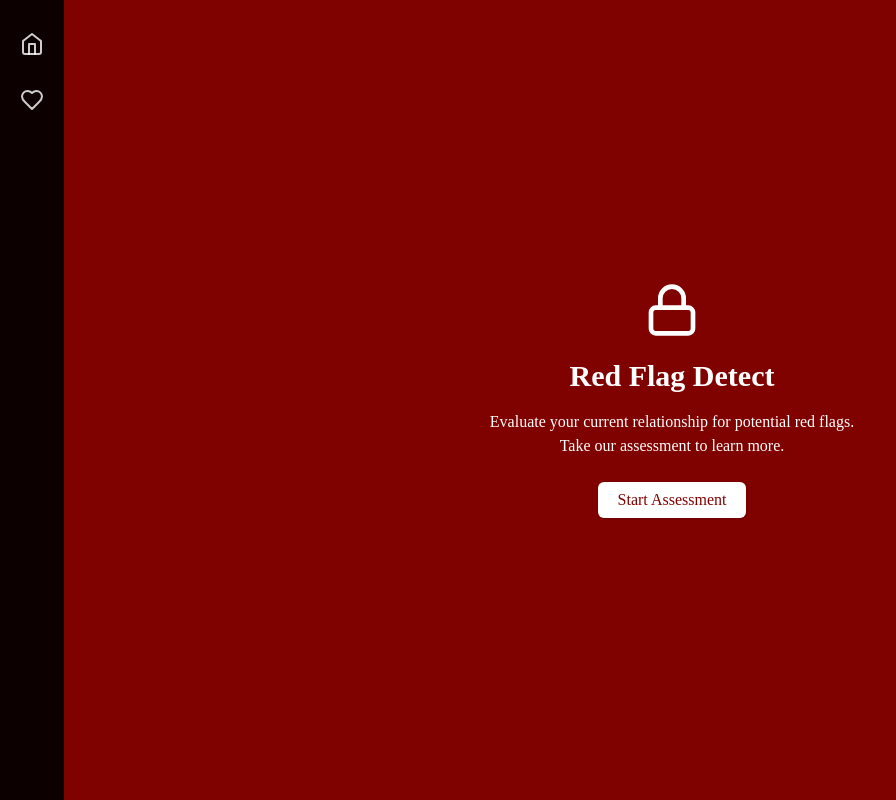
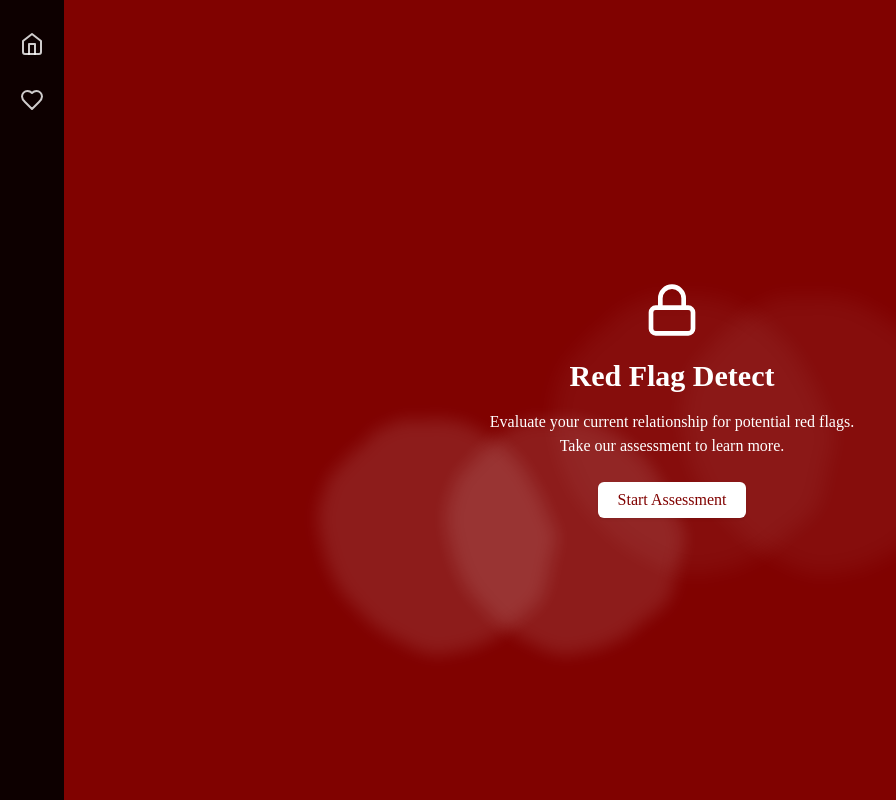
Before and after one commit to developer-jiwon/redflag_tested, a Next.js app in the folder redflag/: page / in a window 1280 px wide. Shown: the whole page, without its empty margins (0-896 px from the left). Built offline with nearby package versions, Linux system fonts and the light colour scheme.

Commit message:
Apply an animation effect

```diff
--- a/redflag/app/globals.css
+++ b/redflag/app/globals.css
@@ -70,3 +70,46 @@
 .animate-pulse-slow {
   animation: pulse-slow 4s ease-in-out infinite;
 }
+
+.smoke-container {
+  position: absolute;
+  top: 0;
+  left: 0;
+  width: 100%;
+  height: 100%;
+  pointer-events: none;
+}
+
+.smoke-particle {
+  position: absolute;
+  width: 100px;
+  height: 100px;
+  bottom: -20px;
+  background: rgba(255, 255, 255, 0.3);
+  filter: url(#smoke) blur(4px);
+  animation: rise 6s infinite;
+  border-radius: 50%;
+}
+
+@keyframes rise {
+  0% {
+    transform: translateY(0) scale(1);
+    opacity: 0;
+  }
+  15% {
+    opacity: 0.5;
+  }
+  50% {
+    transform: translateY(-300px) scale(2.5);
+    opacity: 0.2;
+  }
+  100% {
+    transform: translateY(-500px) scale(3);
+    opacity: 0;
+  }
+}
+
+.delay-2 { animation-delay: -2s; }
+.delay-4 { animation-delay: -4s; }
+.delay-6 { animation-delay: -6s; }
+.delay-8 { animation-delay: -8s; }
--- a/redflag/app/page.tsx
+++ b/redflag/app/page.tsx
@@ -10,6 +10,7 @@ import { Lock } from "lucide-react"
 import { Button } from "@/components/ui/button"
 import LHN from "@/components/LHN"
 import { useTranslation } from 'react-i18next'
+import SmokeEffect from '@/components/SmokeEffect'
 
 type AppState = "landing" | "category-selection" | "quiz" | "results"
 
@@ -96,7 +97,8 @@ export default function RedFlagDetect() {
   }
 
   return (
-    <div className="min-h-screen bg-[#800200]">
+    <div className="min-h-screen bg-[#800200] relative overflow-hidden">
+      <SmokeEffect />
       {/* Language buttons temporarily commented out
       <div className="absolute top-4 right-4 z-[60]">
         <button onClick={() => changeLanguage('en')} className="bg-white text-[#800200] hover:bg-gray-200 px-2 py-1 text-sm mr-2 rounded">English</button>
@@ -109,7 +111,7 @@ export default function RedFlagDetect() {
         onNavigate={handleNavigate}
       />
 
-      <main className="w-full min-h-screen md:pl-16 flex items-center justify-center">
+      <main className="w-full min-h-screen md:pl-16 flex items-center justify-center relative z-20">
         <div className="w-full flex justify-center items-center">
           {appState === "landing" && (
             <div className="flex flex-col items-center justify-center text-center px-4">
@@ -118,7 +120,10 @@ export default function RedFlagDetect() {
               <p className="text-sm md:text-base text-white text-center mb-5 md:mb-6 max-w-sm">
                 Evaluate your current relationship for potential red flags. Take our assessment to learn more.
               </p>
-              <Button onClick={handleStartQuiz} className="bg-white text-[#800200] hover:bg-gray-200 px-5 py-2 text-sm md:text-base">
+              <Button
+                onClick={handleStartQuiz}
+                className="bg-white text-[#800200] hover:bg-gray-200 px-5 py-2 text-sm md:text-base relative z-30"
+              >
                 Start Assessment
               </Button>
             </div>
--- /dev/null
+++ b/redflag/components/SmokeEffect.tsx
@@ -0,0 +1,28 @@
+export default function SmokeEffect() {
+  return (
+    <div className="fixed inset-0 z-0">
+      {/* SVG Filter */}
+      <svg className="hidden">
+        <defs>
+          <filter id="smoke">
+            <feTurbulence type="fractalNoise" baseFrequency="0.009" numOctaves="5" />
+            <feDisplacementMap in="SourceGraphic" scale="30" />
+          </filter>
+        </defs>
+      </svg>
+
+      {/* Multiple Smoke Particles */}
+      <div className="smoke-container">
+        <div className="smoke-particle left-[10%]"></div>
+        <div className="smoke-particle left-[30%] delay-2"></div>
+        <div className="smoke-particle left-[50%] delay-4"></div>
+        <div className="smoke-particle left-[70%] delay-1"></div>
+        <div className="smoke-particle left-[90%] delay-3"></div>
+        <div className="smoke-particle left-[20%] delay-5"></div>
+        <div className="smoke-particle left-[40%] delay-2"></div>
+        <div className="smoke-particle left-[60%] delay-4"></div>
+        <div className="smoke-particle left-[80%] delay-3"></div>
+      </div>
+    </div>
+  )
+}
```
